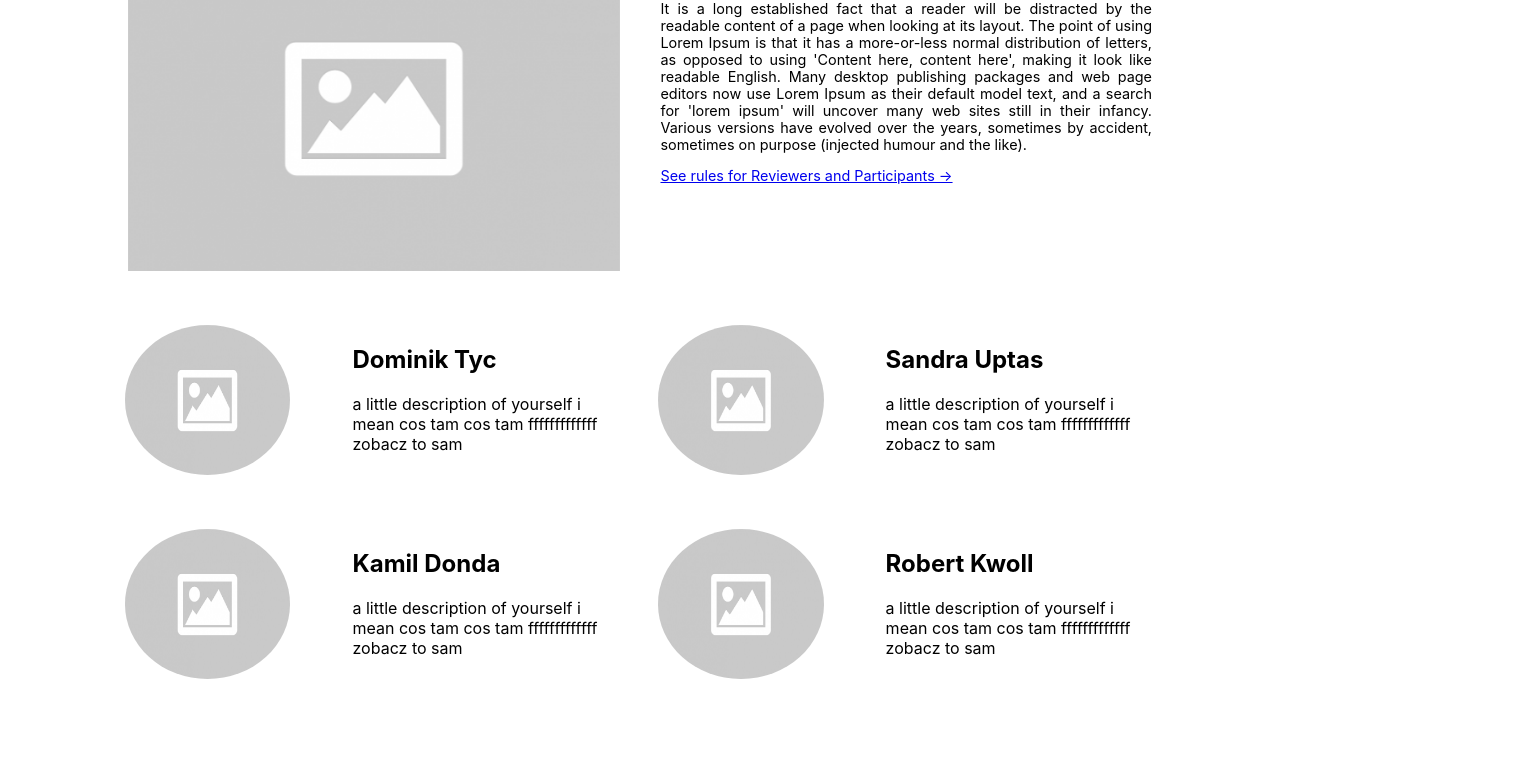
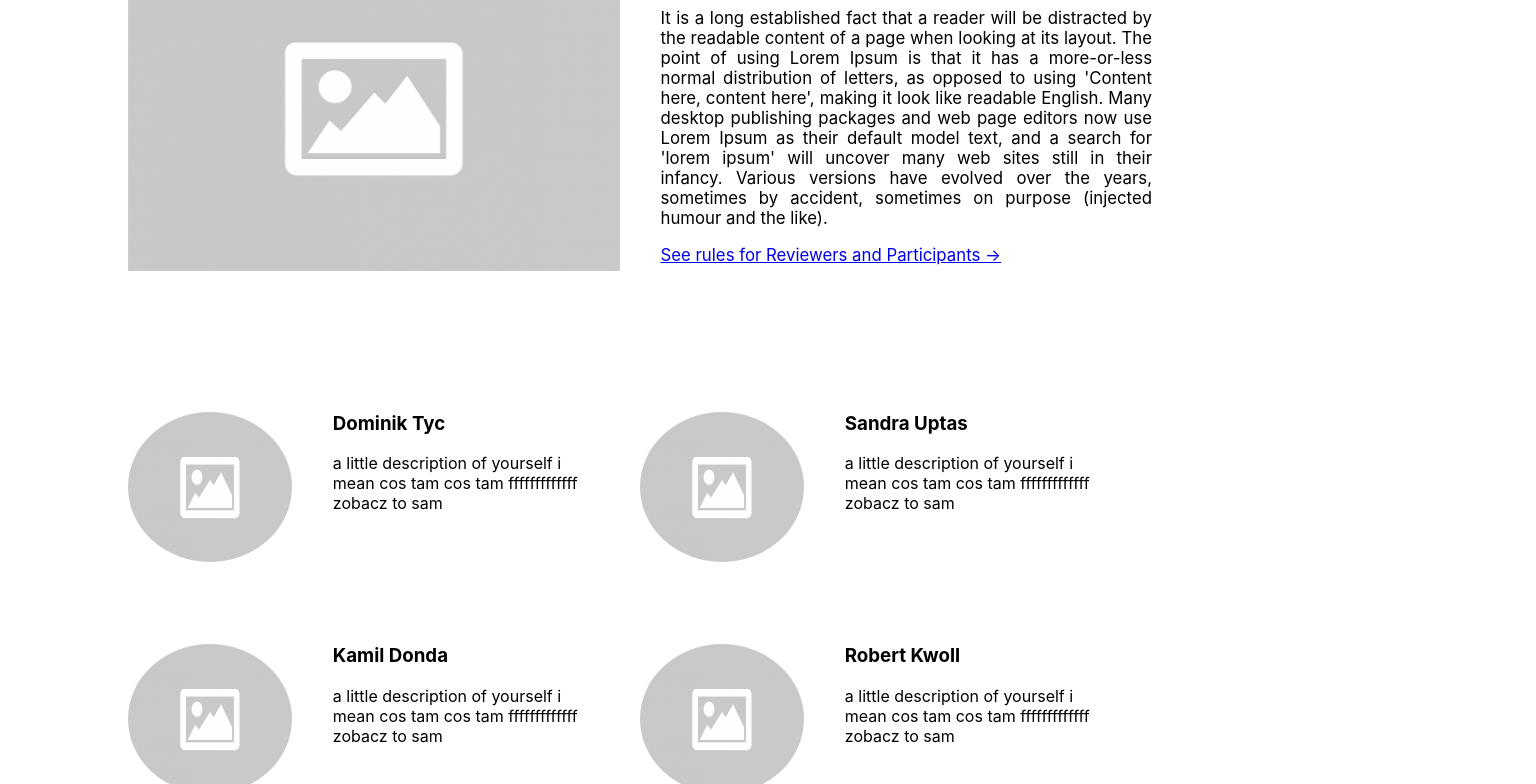
Before and after one commit to WyimaginowaneKoniki/Kongres, a React (Create React App) app in the folder web-client/: page /about in a window 1280 px wide. Shown: the part 665-1449 px from the top of the page, 1536 px wide, since content can reach past the window. Before the commit the page ends 1344 px from the top, so only its background shows below. Built offline with nearby package versions, Linux system fonts and the light colour scheme.

Commit message:
changes for visual page

```diff
--- a/web-client/src/components/AboutInfo.js
+++ b/web-client/src/components/AboutInfo.jsx
@@ -7,15 +7,16 @@ function AboutInfo(props) {
         main:
         {
             padding: '5%',
+            marginBottom: '20%',
             width: '80%',
             margin: 'auto',
+            fontSize: '105%',
         },
         left:
         {
             width: '48%',
             float: 'left',
             textAlign: 'justify',
-            fontSize: '90%',
         },
         right:
         {
@@ -24,20 +25,18 @@ function AboutInfo(props) {
         },
         leftphoto:
         {
-            marginTop: '25%',
             width: '48%',
+            float: 'left',
         },
         righttext:
         {
             width: '48%',
             float: 'right',
             textAlign: 'justify',
-            fontSize: '90%',
         },
         photo:
         {
             float: 'left',
-            display: 'block',
             width: '100%',
         },
 
--- a/web-client/src/components/AboutProfil.js
+++ /dev/null
@@ -1,65 +0,0 @@
-import React from 'react';
-import { makeStyles } from '@material-ui/core/styles';
-import '../App.css';
-
-function AboutProfil(props) {
-    const styles = makeStyles({
-        main:
-        {
-            width: '85%',
-            float: 'center',
-        },
-        left:
-        {
-            paddingTop: '5%',
-            paddingLeft: '11.5%',
-            width: '38%',
-            float: 'left',
-        },
-        right:
-        {
-            paddingTop: '5%',
-            paddingLeft: '11%',
-            width: '38%',
-            float: 'left',
-        },
-        photo:
-        {
-            width: '40%',
-            borderRadius: '50%',
-            height: 150,
-            float: 'left',
-        },
-        h2:
-        {
-            width: '65%',
-            paddingLeft: '55%',
-            textAlign: 'left',
-        },
-        p:
-        {
-            width: '65%',
-            paddingLeft: '55%',
-            textAlign: 'left',
-        },
-    });
-
-    const style = styles();
-
-    return (
-        <div className={style.main}>
-            <div className={style.left}>
-                <img src={props.path1} alt={props.name1} className={style.photo}></img>
-                <h2 className={style.h2}>{props.name1}</h2>
-                <p className={style.p}>{props.description1}</p>
-            </div>
-            <div className={style.right}>
-                <img src={props.path2} alt={props.name2} className={style.photo}></img>
-                <h2 className={style.h2}>{props.name2}</h2>
-                <p className={style.p}>{props.description2}</p>
-            </div>
-        </div>
-    )
-}
-
-export default AboutProfil;
--- /dev/null
+++ b/web-client/src/components/AboutProfil.jsx
@@ -0,0 +1,43 @@
+import React from 'react';
+import { makeStyles } from '@material-ui/core/styles';
+import '../App.css';
+
+function AboutProfil(props) {
+    const styles = makeStyles({
+        main:
+        {
+            width: '80%',
+        },
+        photo:
+        {
+            width: '40%',
+            borderRadius: '50%',
+            height: 150,
+            float: 'left',
+        },
+        h3:
+        {
+            width: '65%',
+            paddingLeft: '50%',
+            textAlign: 'left',
+        },
+        p:
+        {
+            width: '65%',
+            paddingLeft: '50%',
+            textAlign: 'left',
+        },
+    });
+
+    const style = styles();
+
+    return (
+        <div className={style.main}>
+                <img src={props.path} alt={props.name} className={style.photo}></img>
+                <h3 className={style.h3}>{props.name}</h3>
+                <p className={style.p}>{props.description}</p>
+        </div>
+    )
+}
+
+export default AboutProfil;
--- a/web-client/src/pages/about.js
+++ b/web-client/src/pages/about.js
@@ -3,8 +3,25 @@ import '../App.css';
 import picture from '../images/empty-image.png'
 import AboutInfo from '../components/AboutInfo'
 import AboutProfil from '../components/AboutProfil';
+import { makeStyles } from '@material-ui/core/styles';
 
 function About(props) {
+  const styles = makeStyles({
+    main:
+    {
+      width: '100%',
+      padding: '10%',
+    },
+    position:
+      {
+        width: '40%',
+        float: 'left',
+        paddingBottom: '5%',
+      },
+  });
+
+  const style = styles();
+
   const about1 = {
     path: picture,
     head: "Info about conference",
@@ -20,26 +37,32 @@ function About(props) {
     text: "It is a long established fact that a reader will be distracted by the readable content of a page when looking at its layout. The point of using Lorem Ipsum is that it has a more-or-less normal distribution of letters, as opposed to using 'Content here, content here', making it look like readable English. Many desktop publishing packages and web page editors now use Lorem Ipsum as their default model text, and a search for 'lorem ipsum' will uncover many web sites still in their infancy. Various versions have evolved over the years, sometimes by accident, sometimes on purpose (injected humour and the like).",
     adnotation: "See rules for Reviewers and Participants ->",
     link: "/reviewers",
-    isImageRight: false
+    isImageRight: false,
   };
 
   const profil1 = {
-    path1: picture,
-    name1: "Dominik Tyc",
-    description1: "a little description of yourself i mean cos tam cos tam fffffffffffff zobacz to sam",
-    path2: picture,
-    name2: "Sandra Uptas",
-    description2: "a little description of yourself i mean cos tam cos tam fffffffffffff zobacz to sam",
+    path: picture,
+    name: "Dominik Tyc",
+    description: "a little description of yourself i mean cos tam cos tam fffffffffffff zobacz to sam",
   };
 
   const profil2 = {
-    path1: picture,
-    name1: "Kamil Donda",
-    description1: "a little description of yourself i mean cos tam cos tam fffffffffffff zobacz to sam",
-    path2: picture,
-    name2: "Robert Kwoll",
-    description2: "a little description of yourself i mean cos tam cos tam fffffffffffff zobacz to sam",
+    path: picture,
+    name: "Sandra Uptas",
+    description: "a little description of yourself i mean cos tam cos tam fffffffffffff zobacz to sam",
   };
+
+  const profil3 = {
+    path: picture,
+    name: "Kamil Donda",
+    description: "a little description of yourself i mean cos tam cos tam fffffffffffff zobacz to sam",
+  };
+
+  const profil4 = {
+    path: picture,
+    name: "Robert Kwoll",
+    description: "a little description of yourself i mean cos tam cos tam fffffffffffff zobacz to sam",
+  }
 
     return (
       <div>
@@ -65,25 +88,39 @@ function About(props) {
             />
           </div>
 
-          <div>
-            <AboutProfil
-              path1 = {profil1.path1}
-              name1 = {profil1.name1}
-              description1 = {profil1.description1}
-              path2 = {profil1.path2}
-              name2 = {profil1.name2}
-              description2 = {profil1.description2}
-            />
+          <div className={style.main}>
+            <div className={style.position}>
+              <AboutProfil
+                path = {profil1.path}
+                name = {profil1.name}
+                description = {profil1.description}
+              />
+            </div>
 
-            <AboutProfil
-              path1 = {profil2.path1}
-              name1 = {profil2.name1}
-              description1 = {profil2.description1}
-              path2 = {profil2.path2}
-              name2 = {profil2.name2}
-              description2 = {profil2.description2}
-            />
-          </div>
+            <div className={style.position}>
+              <AboutProfil
+                path = {profil2.path}
+                name = {profil2.name}
+                description = {profil2.description}
+              />
+              </div>
+
+              <div className={style.position}>
+              <AboutProfil
+                path = {profil3.path}
+                name = {profil3.name}
+                description = {profil3.description}
+              />
+            </div>
+
+            <div className={style.position}>
+              <AboutProfil
+                path = {profil4.path}
+                name = {profil4.name}
+                description = {profil4.description}
+              />
+              </div>
+            </div>
       </div>
     );
 }
```
